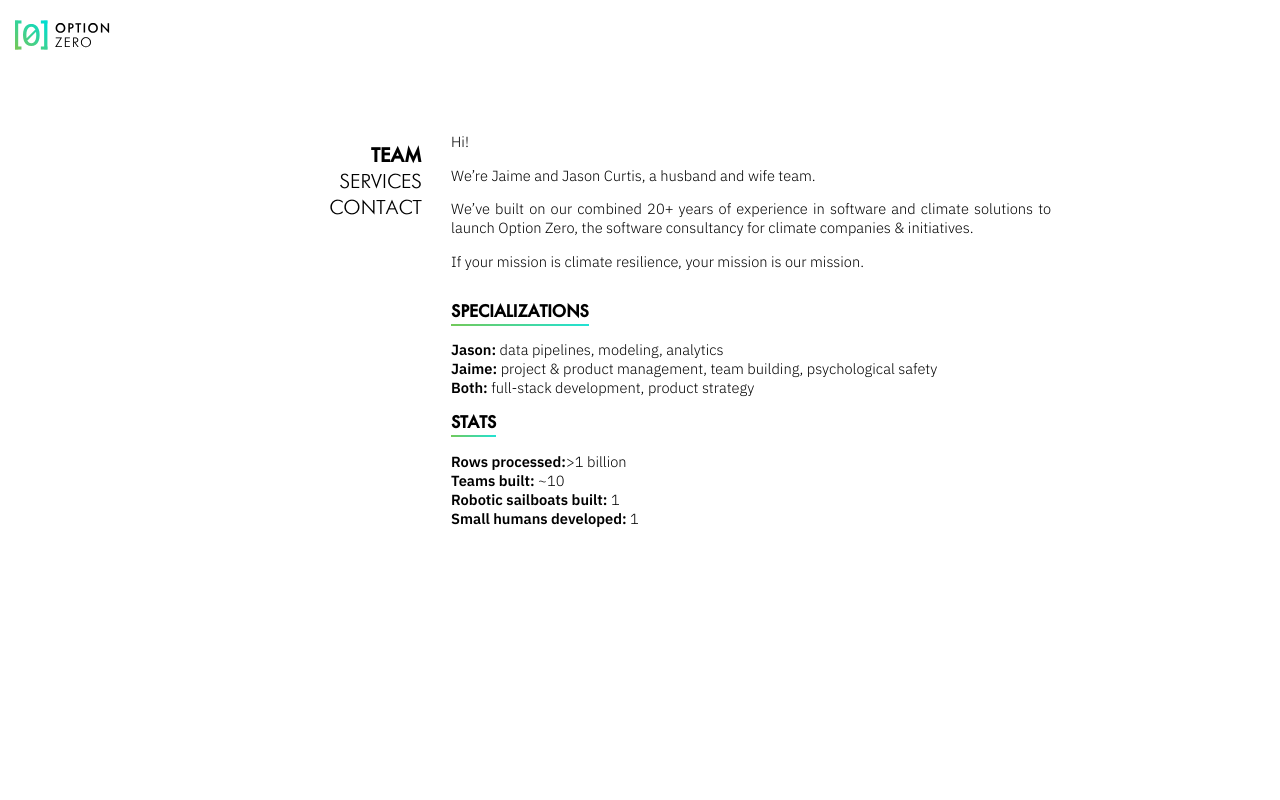
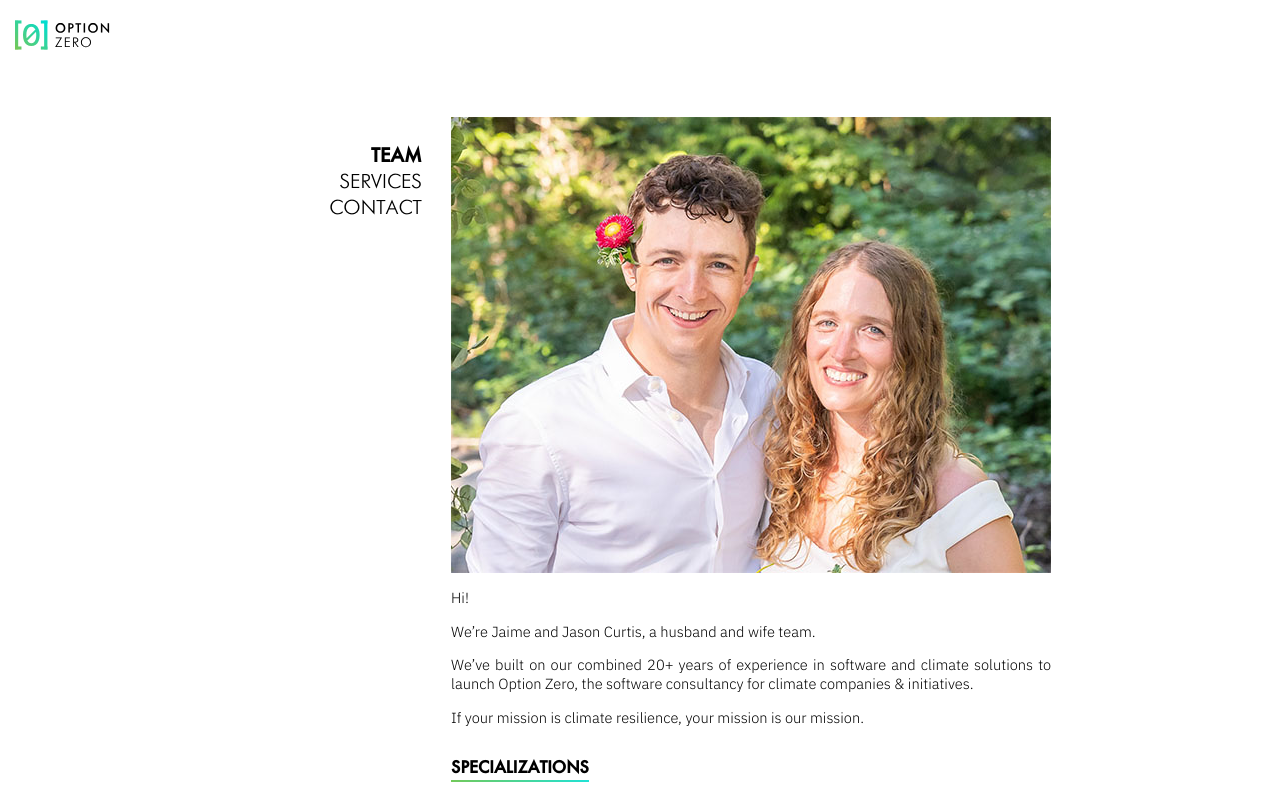
Before and after one commit to Option-Zero/option-zero, a Next.js app: page /team in a window 1280 px wide. Built offline with nearby package versions, Linux system fonts and the light colour scheme; grey boxes are pictures that could not be loaded.

Commit message:
load team image faster & remove hop

```diff
--- a/pages/team.tsx
+++ b/pages/team.tsx
@@ -1,10 +1,11 @@
 import Image from 'next/future/image';
 import styles from './team.module.css';
+import teamJpg from '../public/team_600px.jpg';
 
 const Team = () => {
   return (
     <div className={styles.content}>
-      <Image alt="team" src='/team.png' width="0" height="0" sizes="100vw" style={{ width: '300px', height: '100%' }} />
+      <Image alt="team" src={teamJpg} sizes="100vw" style={{ width: '300px', height: '100%' }} />
       <p>Hi!</p>
       <p>We’re Jaime and Jason Curtis, a husband and wife team.</p>
       <p>We’ve built on our combined 20+ years of experience in software and climate solutions to launch Option Zero, the software consultancy for climate companies & initiatives.</p>
```
Also changed, not shown: public/team.jpg (added), public/team_600px.jpg (added).
